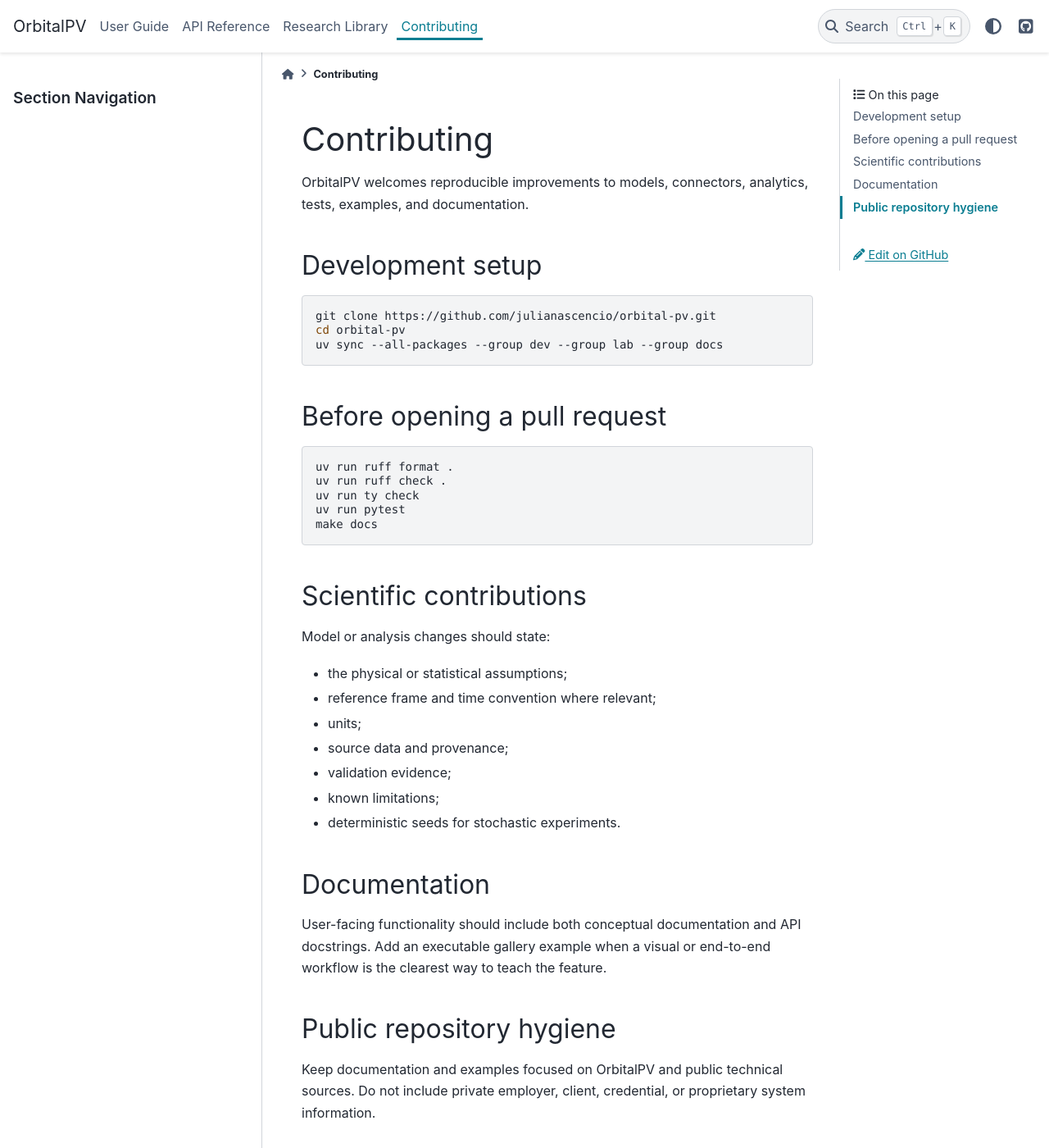
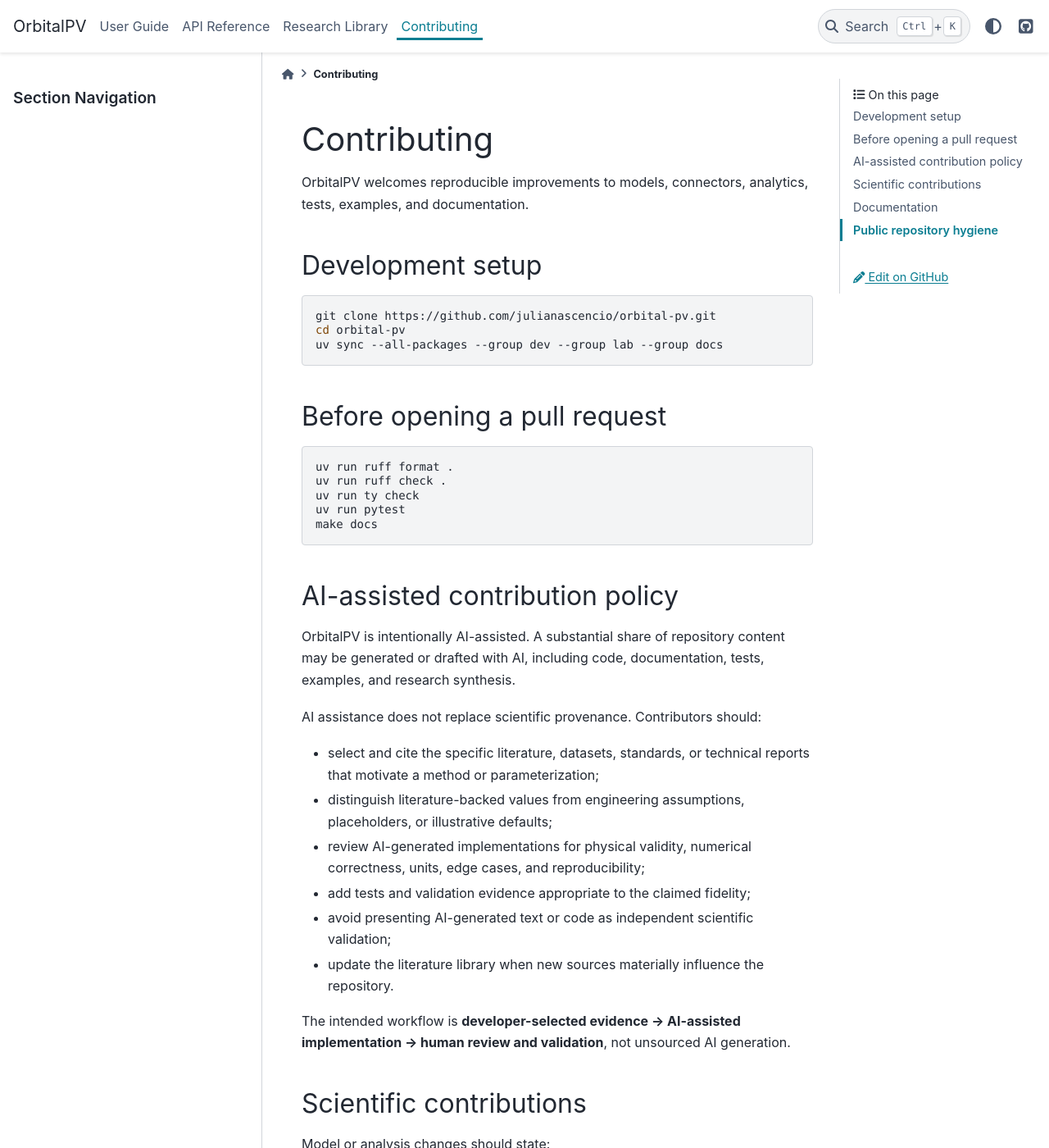
Before and after one commit to julianascencio/orbital-pv, a Sphinx documentation site: the page built from docs/sphinx/source/contributing/index.rst, in a window 1280 px wide and 1400 px high. Shown: the whole window at 82% size. Built offline with Sphinx 7.4.7 and the PyData theme 0.15.4, drawn with Linux system fonts in a browser that asks for light colours; pages that are not in the unit, such as notebooks, are missing from menus.

Commit message:
docs: add AI-assisted contribution policy

```diff
--- a/docs/sphinx/source/contributing/index.rst
+++ b/docs/sphinx/source/contributing/index.rst
@@ -23,6 +23,30 @@
    uv run ty check
    uv run pytest
    make docs
+
+AI-assisted contribution policy
+-------------------------------
+
+OrbitalPV is intentionally AI-assisted. A substantial share of repository
+content may be generated or drafted with AI, including code, documentation,
+tests, examples, and research synthesis.
+
+AI assistance does not replace scientific provenance. Contributors should:
+
+* select and cite the specific literature, datasets, standards, or technical
+  reports that motivate a method or parameterization;
+* distinguish literature-backed values from engineering assumptions,
+  placeholders, or illustrative defaults;
+* review AI-generated implementations for physical validity, numerical
+  correctness, units, edge cases, and reproducibility;
+* add tests and validation evidence appropriate to the claimed fidelity;
+* avoid presenting AI-generated text or code as independent scientific
+  validation;
+* update the literature library when new sources materially influence the
+  repository.
+
+The intended workflow is **developer-selected evidence -> AI-assisted
+implementation -> human review and validation**, not unsourced AI generation.
 
 Scientific contributions
 ------------------------
```
